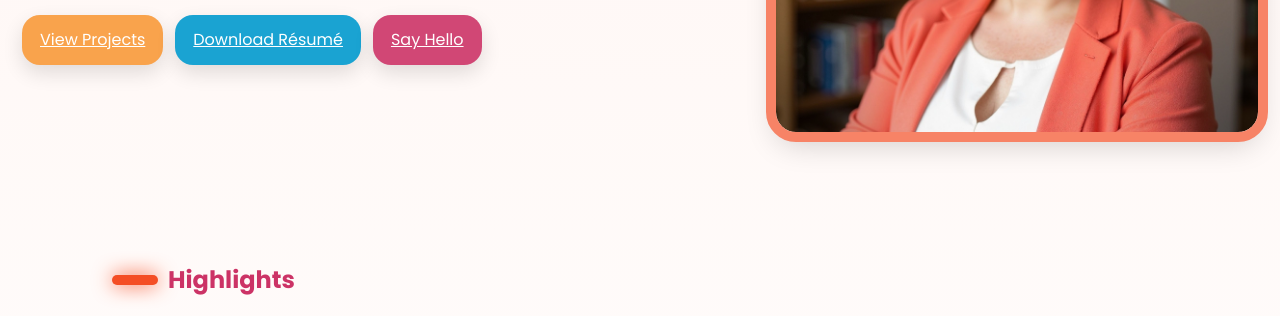
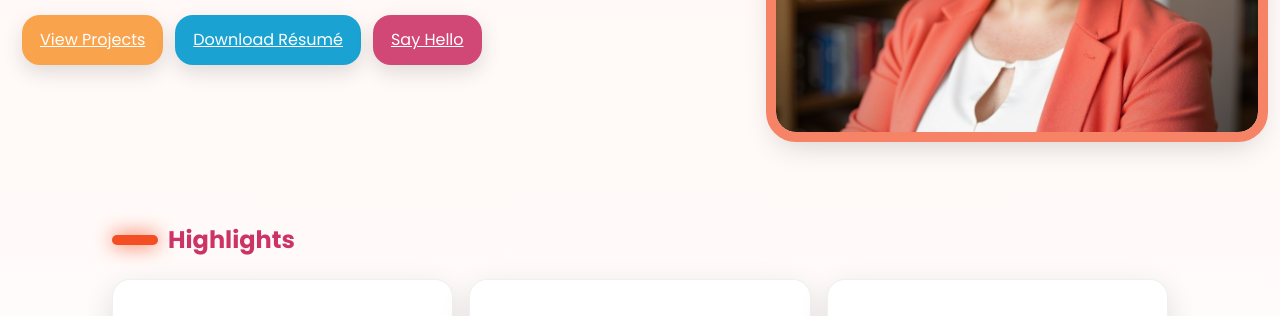
Before and after one commit to BSoto313/AI-website, a plain HTML site: page index.html in a window 1280 px wide. Shown: the part 416-732 px from the top of the page. Drawn offline with Linux system fonts and the light colour scheme.

Commit message:
fix: Corrected CSS import statement and adjusted section title styling

```diff
--- a/assets/css/style.css
+++ b/assets/css/style.css
@@ -85,7 +85,7 @@ header.hero {
 
 main { padding: 20px 22px 80px; max-width: 1100px; margin: 0 auto; }
 
-.section-title { display:flex; align-items:center; gap:10px; margin:40px 0 18px; }
+.section-title { display:flex; align-items:center; gap:10px;}
 .section-title .bar { height: 10px; width: 46px; border-radius:999px; background: var(--accent); box-shadow: 0 0 20px var(--accent); }
 
 .grid { display:grid; gap: 16px; grid-template-columns: repeat(12, 1fr); }
```
